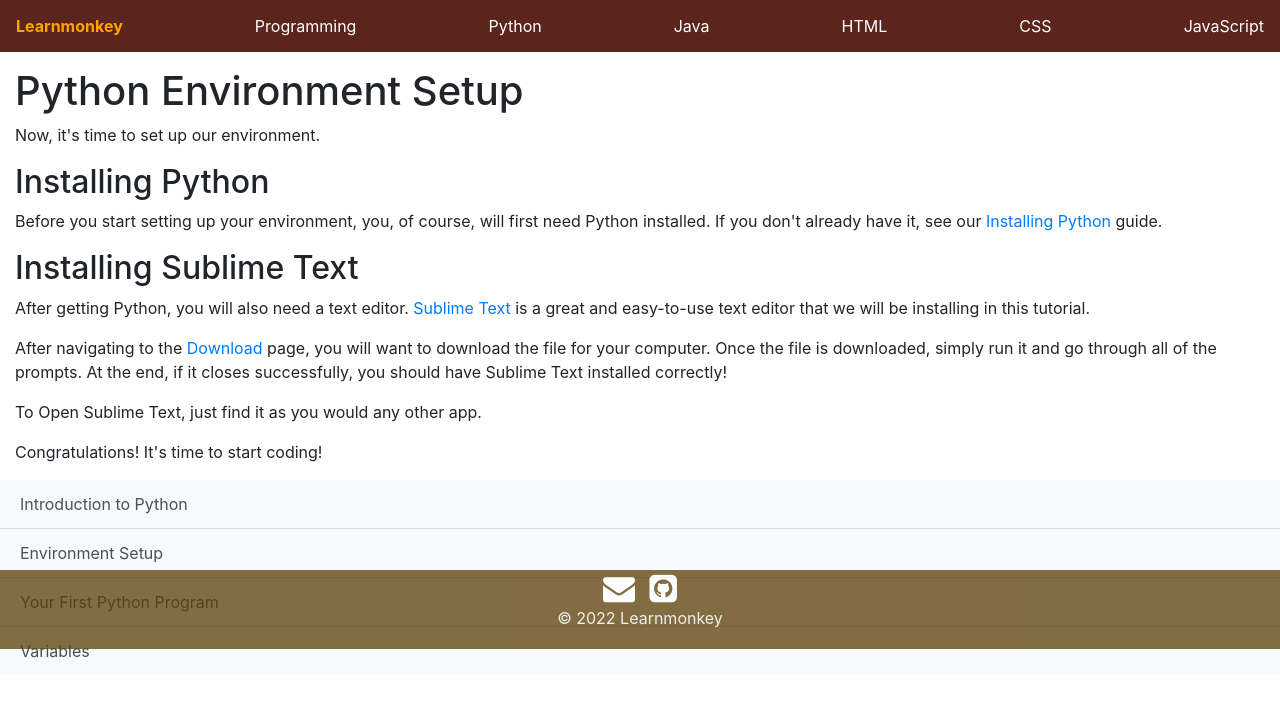
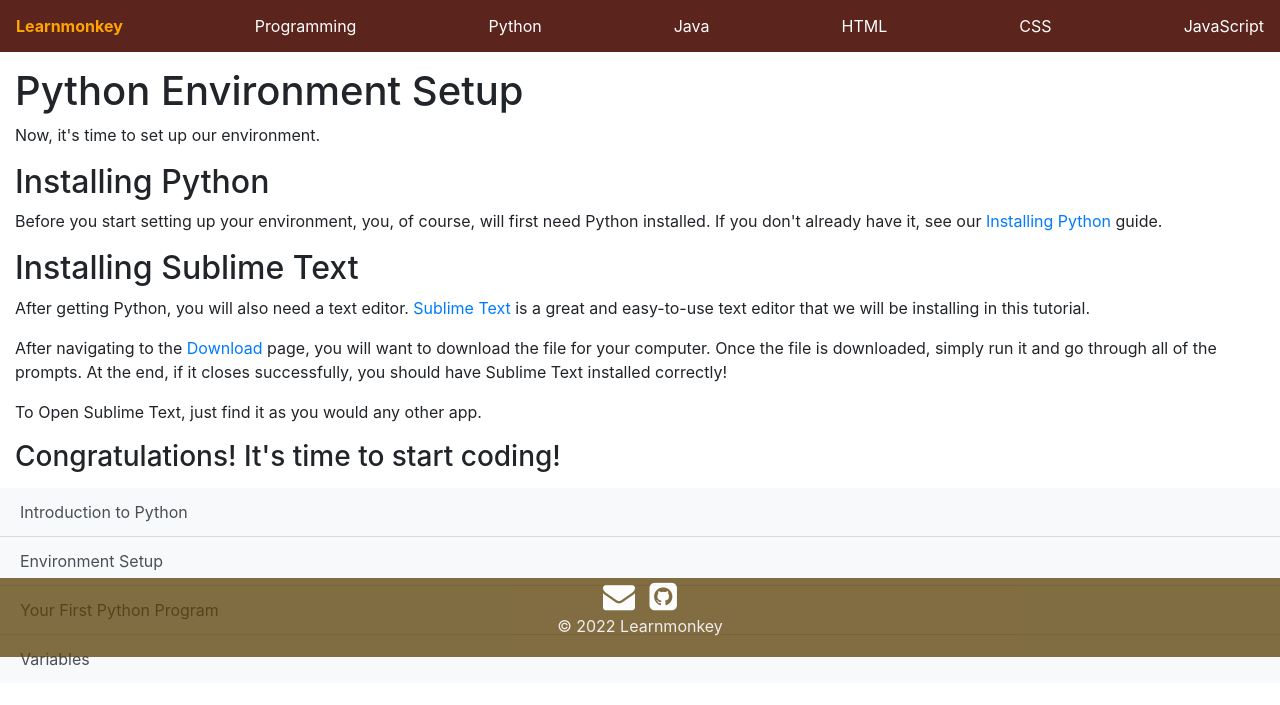
Before and after one commit to learnmonkey/learnmonkey.github.io, a Jekyll site: the page built from programming/python/environment-setup.html, in a window 1280 px wide and 900 px high. Shown: the top 705 px of the window. Built offline with Jekyll 4.4.1, drawn with Linux system fonts in a browser that asks for light colours.

Commit message:
edit p into h3

```diff
--- a/programming/python/environment-setup.html
+++ b/programming/python/environment-setup.html
@@ -21,5 +21,5 @@ permalink: /programming/python/environment-setup/
     <p>After getting Python, you will also need a text editor. <a target="_blank" href="https://www.sublimetext.com">Sublime Text</a> is a great and easy-to-use text editor that we will be installing in this tutorial.</a></p>
     <p>After navigating to the <a href="https://www.sublimetext.com/download" target="_blank">Download</a> page, you will want to download the file for your computer. Once the file is downloaded, simply run it and go through all of the prompts. At the end, if it closes successfully, you should have Sublime Text installed correctly!</a></p>
     <p>To Open Sublime Text, just find it as you would any other app.</p>
-    <p>Congratulations! It's time to start coding!</p>
+    <h3>Congratulations! It's time to start coding!</h3>
 </section>
```
